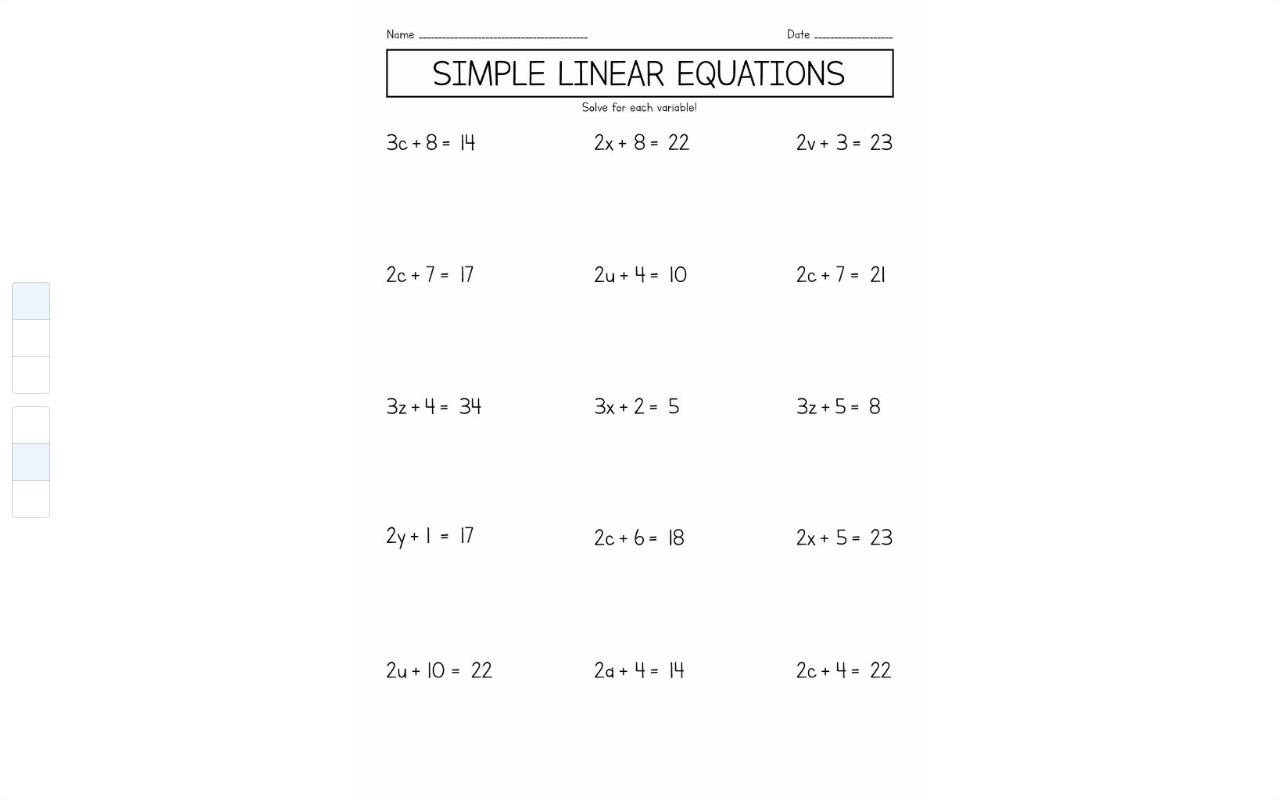
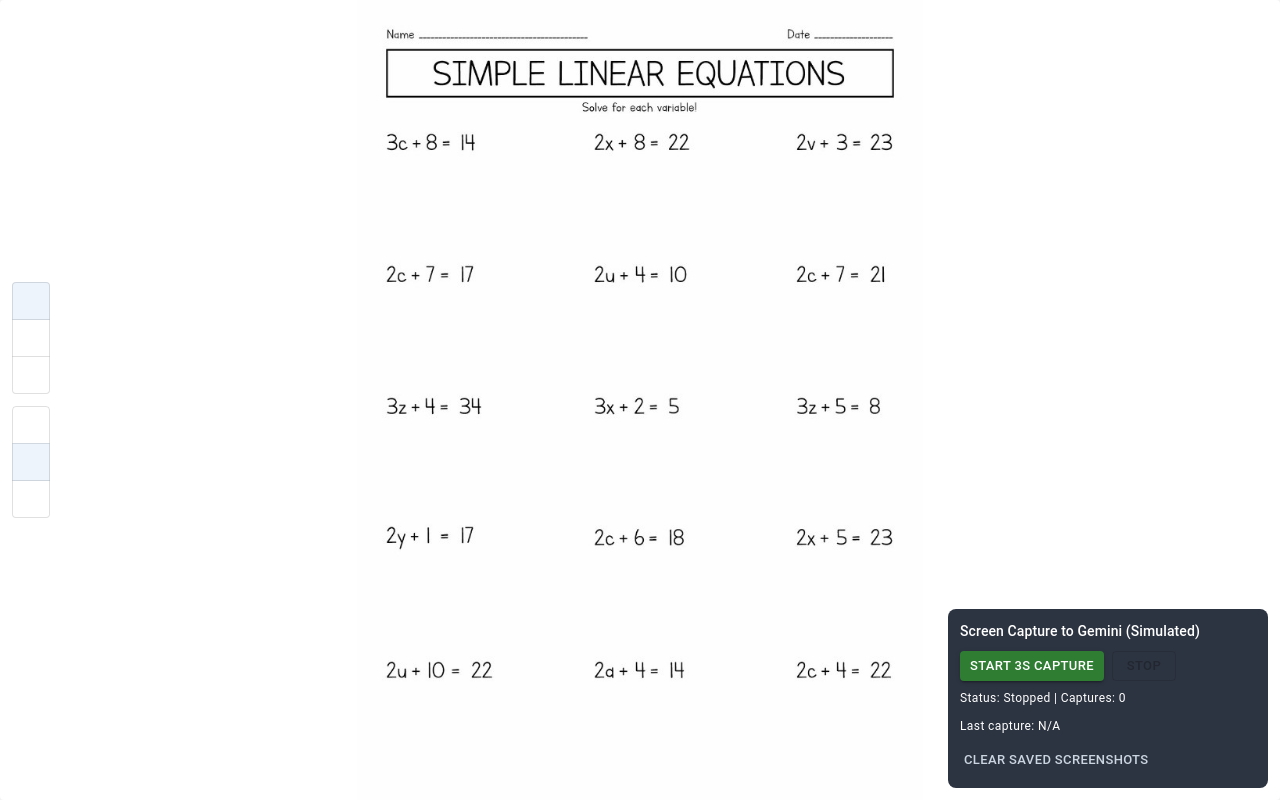
Before and after one commit to sofaradkova/hackduke26stu, a React (Vite) app: page / in a window 1280 px wide. Built offline with nearby package versions, Linux system fonts and the light colour scheme; some icons are missing.

Commit message:
screenshots taken

```diff
--- a/src/App.jsx
+++ b/src/App.jsx
@@ -1,5 +1,12 @@
 import { useEffect, useRef, useState } from "react";
-import { Box, Paper, ToggleButton, ToggleButtonGroup } from "@mui/material";
+import {
+  Box,
+  Button,
+  Paper,
+  ToggleButton,
+  ToggleButtonGroup,
+  Typography,
+} from "@mui/material";
 import BrushIcon from "@mui/icons-material/Brush";
 import EraserIcon from "@mui/icons-material/AutoFixOff";
 import CircleIcon from "@mui/icons-material/Circle";
@@ -29,9 +36,18 @@ export default function App() {
   const highlightCanvasRef = useRef(null);
   const drawingRef = useRef(false);
   const lastPointRef = useRef(null);
+  const screenVideoRef = useRef(null);
+  const captureIntervalRef = useRef(null);
+  const frameCanvasRef = useRef(null);
 
   const [tool, setTool] = useState(TOOL.DRAW);
   const [size, setSize] = useState(SIZE.MEDIUM);
+  const [isCaptureRunning, setIsCaptureRunning] = useState(false);
+  const [captureCount, setCaptureCount] = useState(0);
+  const [lastCaptureAt, setLastCaptureAt] = useState(null);
+  const [lastFramePreviewUrl, setLastFramePreviewUrl] = useState("");
+  const [captureHistory, setCaptureHistory] = useState([]);
+  const [captureError, setCaptureError] = useState("");
 
   useEffect(() => {
     const resizeOne = (canvas) => {
@@ -194,6 +210,115 @@ export default function App() {
     canvas.releasePointerCapture(event.pointerId);
   };
 
+  const stopCaptureLoop = () => {
+    if (captureIntervalRef.current) {
+      clearInterval(captureIntervalRef.current);
+      captureIntervalRef.current = null;
+    }
+
+    const stream = screenVideoRef.current?.srcObject;
+    if (stream) {
+      stream.getTracks().forEach((track) => track.stop());
+      screenVideoRef.current.srcObject = null;
+    }
+
+    setIsCaptureRunning(false);
+  };
+
+  const fakeGeminiVisionRequest = async ({ frameDataUrl, frameNumber, takenAt }) => {
+    // Simulated payload; replace with real fetch once API is wired.
+    const payload = {
+      model: "gemini-2.5-flash",
+      prompt: "Describe what is happening in this screenshot.",
+      imageFormat: "jpeg",
+      screenshotCapturedAt: takenAt,
+      screenshotNumber: frameNumber,
+      imageBytesApprox: frameDataUrl.length,
+    };
+
+    console.log("[SIMULATED GEMINI REQUEST]", payload);
+    await new Promise((resolve) => setTimeout(resolve, 150));
+  };
+
+  const captureAndSendFrame = async () => {
+    const video = screenVideoRef.current;
+    const canvas = frameCanvasRef.current;
+    if (!video || !canvas || video.videoWidth === 0 || video.videoHeight === 0) return;
+
+    const ctx = canvas.getContext("2d");
+    const maxWidth = 1024;
+    const ratio = video.videoWidth / video.videoHeight;
+    const width = Math.min(maxWidth, video.videoWidth);
+    const height = Math.floor(width / ratio);
+
+    canvas.width = width;
+    canvas.height = height;
+    ctx.drawImage(video, 0, 0, width, height);
+
+    const frameDataUrl = canvas.toDataURL("image/jpeg", 0.75);
+    const now = new Date();
+
+    setCaptureCount((prev) => {
+      const next = prev + 1;
+      fakeGeminiVisionRequest({
+        frameDataUrl,
+        frameNumber: next,
+        takenAt: now.toISOString(),
+      });
+      return next;
+    });
+
+    setLastCaptureAt(now.toLocaleTimeString());
+    setLastFramePreviewUrl(frameDataUrl);
+    setCaptureHistory((prev) => {
+      const nextEntry = {
+        id: `${now.getTime()}-${Math.random().toString(36).slice(2)}`,
+        capturedAt: now.toLocaleTimeString(),
+        frameDataUrl,
+      };
+      return [nextEntry, ...prev].slice(0, 24);
+    });
+  };
+
+  const startCaptureLoop = async () => {
+    try {
+      setCaptureError("");
+      stopCaptureLoop();
+
+      const stream = await navigator.mediaDevices.getDisplayMedia({
+        video: true,
+        audio: false,
+      });
+
+      const video = screenVideoRef.current;
+      if (!video) return;
+
+      video.srcObject = stream;
+      await video.play();
+
+      setIsCaptureRunning(true);
+      captureAndSendFrame();
+      captureIntervalRef.current = setInterval(captureAndSendFrame, 3000);
+
+      const [track] = stream.getVideoTracks();
+      if (track) {
+        track.addEventListener("ended", () => {
+          stopCaptureLoop();
+        });
+      }
+    } catch (error) {
+      console.error("Failed to start screen capture:", error);
+      setCaptureError("Screen capture permission was denied or unavailable.");
+      stopCaptureLoop();
+    }
+  };
+
+  useEffect(() => {
+    return () => {
+      stopCaptureLoop();
+    };
+  }, []);
+
   return (
     <Box sx={{ height: "100vh", bgcolor: "#f3f4f6", p: 0 }}>
       <Box
@@ -251,6 +376,134 @@ export default function App() {
         </ToggleButtonGroup>
       </Box>
 
+      <Box
+        sx={{
+          position: "fixed",
+          right: 12,
+          bottom: 12,
+          zIndex: 11,
+          width: 320,
+          p: 1.5,
+          borderRadius: 2,
+          bgcolor: "rgba(17, 24, 39, 0.88)",
+          color: "#ffffff",
+          display: "flex",
+          flexDirection: "column",
+          gap: 1,
+        }}
+      >
+        <Typography variant="subtitle2">
+          Screen Capture to Gemini (Simulated)
+        </Typography>
+
+        <Box sx={{ display: "flex", gap: 1 }}>
+          <Button
+            variant="contained"
+            color="success"
+            size="small"
+            onClick={startCaptureLoop}
+            disabled={isCaptureRunning}
+          >
+            Start 3s Capture
+          </Button>
+          <Button
+            variant="outlined"
+            size="small"
+            onClick={stopCaptureLoop}
+            disabled={!isCaptureRunning}
+            sx={{ borderColor: "#ffffff55", color: "#ffffff" }}
+          >
+            Stop
+          </Button>
+        </Box>
+
+        <Typography variant="caption">
+          Status: {isCaptureRunning ? "Running" : "Stopped"} | Captures:{" "}
+          {captureCount}
+        </Typography>
+
+        <Typography variant="caption">
+          Last capture: {lastCaptureAt ?? "N/A"}
+        </Typography>
+
+        <Button
+          variant="text"
+          size="small"
+          onClick={() => setCaptureHistory([])}
+          sx={{ color: "#cbd5e1", justifyContent: "flex-start", px: 0.5 }}
+        >
+          Clear saved screenshots
+        </Button>
+
+        {captureError ? (
+          <Typography variant="caption" sx={{ color: "#fecaca" }}>
+            {captureError}
+          </Typography>
+        ) : null}
+
+        {lastFramePreviewUrl ? (
+          <Box
+            component="img"
+            src={lastFramePreviewUrl}
+            alt="latest screen capture preview"
+            sx={{
+              width: "100%",
+              borderRadius: 1,
+              border: "1px solid #ffffff33",
+              objectFit: "cover",
+              maxHeight: 180,
+              bgcolor: "#000000",
+            }}
+          />
+        ) : null}
+
+        {captureHistory.length ? (
+          <Box
+            sx={{
+              mt: 0.5,
+              maxHeight: 190,
+              overflowY: "auto",
+              borderTop: "1px solid #ffffff22",
+              pt: 1,
+              display: "grid",
+              gap: 0.75,
+            }}
+          >
+            {captureHistory.map((entry) => (
+              <Box
+                key={entry.id}
+                sx={{
+                  display: "grid",
+                  gridTemplateColumns: "90px 1fr",
+                  gap: 1,
+                  alignItems: "center",
+                }}
+              >
+                <Box
+                  component="img"
+                  src={entry.frameDataUrl}
+                  alt={`captured ${entry.capturedAt}`}
+                  sx={{
+                    width: 90,
+                    height: 54,
+                    borderRadius: 0.75,
+                    objectFit: "cover",
+                    border: "1px solid #ffffff2e",
+                    bgcolor: "#000000",
+                  }}
+                />
+                <Typography variant="caption" sx={{ color: "#d1d5db" }}>
+                  Captured at {entry.capturedAt}
+                </Typography>
+              </Box>
+            ))}
+          </Box>
+        ) : null}
+      </Box>
+
+      <video ref={screenVideoRef} autoPlay playsInline muted style={{ display: "none" }} />
+      <canvas ref={frameCanvasRef} style={{ display: "none" }} />
+
       <Paper
         elevation={0}
         sx={{
```
